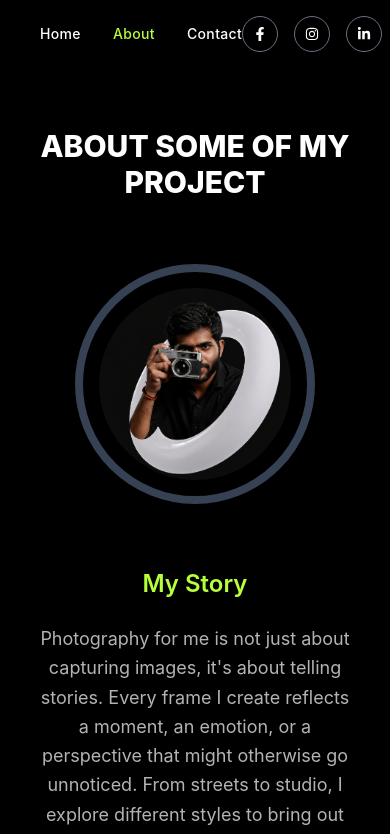
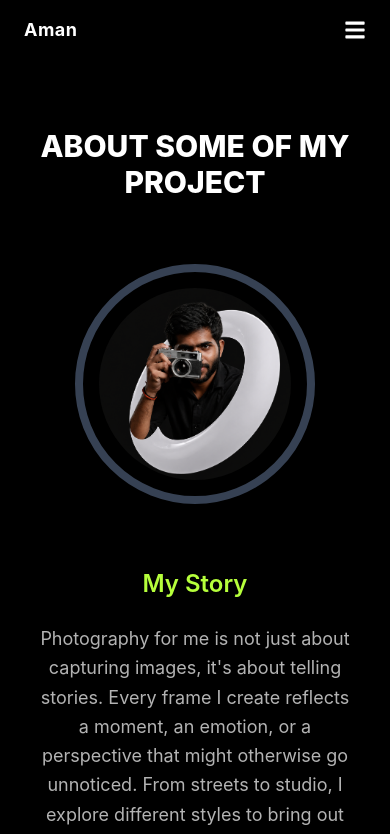
Before and after one commit to Sachinbin/amanPortfolio, a React (Vite) app: page /about in a window 390 px wide. Shown: the top 834 px of the page. Built offline with nearby package versions, Linux system fonts and the light colour scheme.

Commit message:
chnage in navbar responshive

```diff
--- a/src/feature/dashboard/ui/components/Footer.jsx
+++ b/src/feature/dashboard/ui/components/Footer.jsx
@@ -64,10 +64,10 @@ const Footer = () => {
                 icon: FaLinkedinIn,
                 link: "https://www.linkedin.com/in/aman-g-saroj-076a6820b/",
               },
-              {
-                icon: FaDribbble,
-                link: "#",
-              },
+              // {
+              //   icon: FaDribbble,
+              //   link: "#",
+              // },
             ].map(({ icon: Icon, link }, index) => (
               <a
                 key={index}
--- a/src/feature/dashboard/ui/components/Navbar.jsx
+++ b/src/feature/dashboard/ui/components/Navbar.jsx
@@ -1,53 +1,23 @@
-import React from "react";
+import React, { useState } from "react";
 import {
   FaFacebookF,
   FaInstagram,
   FaLinkedinIn,
-    FaDribbble,
+  FaBars,
+  FaTimes,
 } from "react-icons/fa";
 import { NavLink } from "react-router";
 
 const Navbar = () => {
-    // FaLinkedinIn = "https://www.linkedin.com/in/aman-g-saroj-076a6820b/"
-    return (
-        <div className="w-full flex justify-between items-center px-10 lg:px-20 py-4 absolute top-0 z-50 text-white">
+  const [open, setOpen] = useState(false);
 
-            {/* Left Links */}
-            <div className="flex gap-8 text-sm font-medium tracking-wide">
-                <NavLink
-                    to="/"
-                    end
-                    className={({ isActive }) =>
-                        isActive ? "text-[#B6FF3B]" : "hover:text-[#B6FF3B] transition"
-                    }
-                >
-                    Home
-                </NavLink>
+  const navLinks = [
+    { name: "Home", path: "/" },
+    { name: "About", path: "/about" },
+    { name: "Contact", path: "/contact" },
+  ];
 
-                <NavLink
-                    to="/about"
-                    className={({ isActive }) =>
-                        isActive ? "text-[#B6FF3B]" : "hover:text-[#B6FF3B] transition"
-                    }
-                >
-                    About
-                </NavLink>
-
-                <NavLink
-                    to="/contact"
-                    className={({ isActive }) =>
-                        isActive ? "text-[#B6FF3B]" : "hover:text-[#B6FF3B] transition"
-                    }
-                >
-                    Contact
-                </NavLink>
-            </div>
-
-            {/* Right Icons */}
-            {/* Right Icons */}
-            <div className="flex gap-4">
-
-                {[
+  const socials = [
     {
       icon: FaFacebookF,
       link: "https://www.facebook.com/amang.saroj/",
@@ -60,21 +30,91 @@ const Navbar = () => {
       icon: FaLinkedinIn,
       link: "https://www.linkedin.com/in/aman-g-saroj-076a6820b/",
     },
+  ];
 
-                ].map(({ icon: Icon, link }, index) => (
+  return (
+    <div className="w-full flex justify-between items-center px-6 lg:px-20 py-4 absolute top-0 z-50 text-white">
 
+      {/* Logo / Name */}
+      <h1 className="text-lg font-bold tracking-wide">Aman</h1>
+
+      {/* Desktop Menu */}
+      <div className="hidden md:flex gap-8 text-sm font-medium tracking-wide">
+        {navLinks.map((item, index) => (
+          <NavLink
+            key={index}
+            to={item.path}
+            end={item.path === "/"}
+            className={({ isActive }) =>
+              isActive
+                ? "text-[#B6FF3B]"
+                : "hover:text-[#B6FF3B] transition"
+            }
+          >
+            {item.name}
+          </NavLink>
+        ))}
+      </div>
+
+      {/* Desktop Social Icons */}
+      <div className="hidden md:flex gap-4">
+        {socials.map(({ icon: Icon, link }, index) => (
           <a
             key={index}
             href={link}
             target="_blank"
             rel="noopener noreferrer"
-                        className="w-9 h-9 flex items-center justify-center border border-gray-500 rounded-full hover:border-[#B6FF3B] hover:text-[#B6FF3B] transition cursor-pointer"
+            className="w-9 h-9 flex items-center justify-center border border-gray-500 rounded-full hover:border-[#B6FF3B] hover:text-[#B6FF3B] transition"
           >
             <Icon size={14} />
           </a>
+        ))}
+      </div>
 
+      {/* Mobile Menu Button */}
+      <div className="md:hidden z-50">
+        {open ? (
+          <FaTimes size={22} onClick={() => setOpen(false)} />
+        ) : (
+          <FaBars size={22} onClick={() => setOpen(true)} />
+        )}
+      </div>
+
+      {/* Mobile Menu */}
+      <div
+        className={`fixed top-0 left-0 w-full h-screen bg-black flex flex-col items-center justify-center gap-8 text-lg transition duration-300 ${
+          open ? "translate-x-0" : "-translate-x-full"
+        }`}
+      >
+        {navLinks.map((item, index) => (
+          <NavLink
+            key={index}
+            to={item.path}
+            onClick={() => setOpen(false)}
+            className={({ isActive }) =>
+              isActive
+                ? "text-[#B6FF3B]"
+                : "hover:text-[#B6FF3B] transition"
+            }
+          >
+            {item.name}
+          </NavLink>
         ))}
 
+        {/* Social Icons Mobile */}
+        <div className="flex gap-4 mt-6">
+          {socials.map(({ icon: Icon, link }, index) => (
+            <a
+              key={index}
+              href={link}
+              target="_blank"
+              rel="noopener noreferrer"
+              className="w-10 h-10 flex items-center justify-center border border-gray-500 rounded-full hover:border-[#B6FF3B] hover:text-[#B6FF3B] transition"
+            >
+              <Icon size={16} />
+            </a>
+          ))}
+        </div>
       </div>
     </div>
   );
```
Lines whose indentation alone changed are shown as unchanged.
